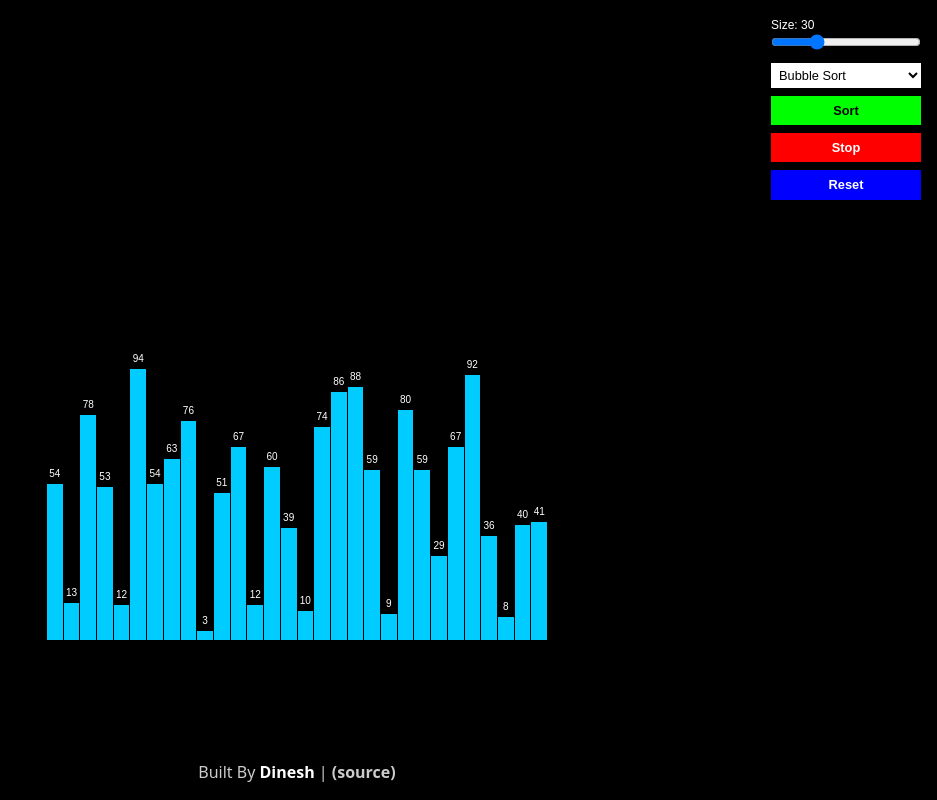
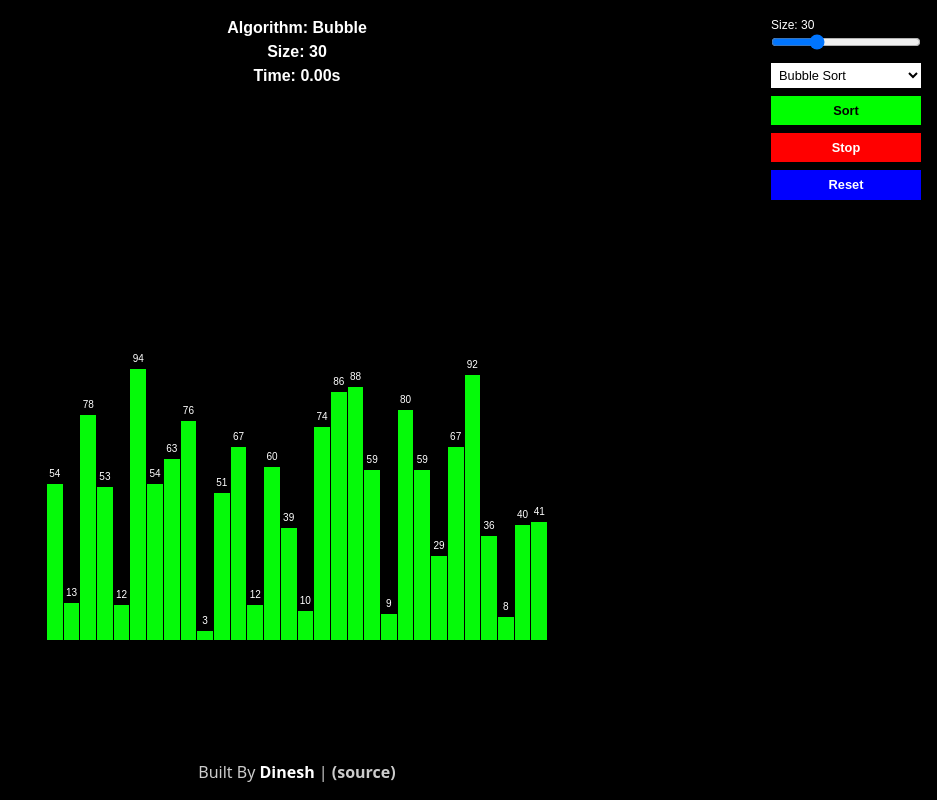
Before and after one commit to DineshDOfficial/random-animations, a Next.js app: page /animations/sorting.algorithms in a window 1280 px wide. Shown: the whole page, without its empty margins (343-1280 px from the left). Built offline with nearby package versions, Linux system fonts and the light colour scheme.

Commit message:
Added Sort Algo Simulations

```diff
--- a/animations.config.ts
+++ b/animations.config.ts
@@ -94,7 +94,7 @@ export const animations = [
         name: "Rotating Semicircles",
         description: "Animations of Rotating Semicircles",
         lastUpdatedDate: '4 May, 2025',
-        displayImageURL: '/images/@default.animation.tumbnail.image.jpg',
+        displayImageURL: '/images/rotating.semis.animation.tumbnail.image.png',
         animationPageURL: '/animations/rotating.semicircles',
         isEnabled: true,
     },
@@ -103,7 +103,7 @@ export const animations = [
         name: "Sorting Algorithms",
         description: "Visualization of how sorting algorithms works",
         lastUpdatedDate: '5 May, 2025',
-        displayImageURL: '/images/@default.animation.tumbnail.image.jpg',
+        displayImageURL: '/images/sorting.algo.animation.tumbnail.image.png',
         animationPageURL: '/animations/sorting.algorithms',
         isEnabled: true,
     },
--- a/pages/animations/rotating.semicircles/index.tsx
+++ b/pages/animations/rotating.semicircles/index.tsx
@@ -1,17 +1,41 @@
+import Head from "next/head";
 import { useEffect, useRef, useState } from "react";
 import * as THREE from "three";
 
 const SemiCircles = () => {
     const mountRef = useRef<HTMLDivElement>(null);
     const speedRef = useRef(0.01);
-    const [numLayers, setNumLayers] = useState(20); // Start with 20 layers
+    const [numLayers, setNumLayers] = useState(20);
 
     const sceneRef = useRef<THREE.Scene>();
     const circleGroupRef = useRef<THREE.Group>(new THREE.Group());
 
+    // Sound system
+    const audioCtxRef = useRef<AudioContext | null>(null);
+    const lastPlayedTimeRef = useRef<number[]>([]); // per layer timestamp
+
+    const playTone = (frequency: number, duration = 0.005, volume = 0.1) => {
+        if (!audioCtxRef.current) return;
+        const osc = audioCtxRef.current.createOscillator();
+        const gain = audioCtxRef.current.createGain();
+
+        osc.type = "sine";
+        osc.frequency.value = frequency;
+
+        gain.gain.value = volume;
+
+        osc.connect(gain);
+        gain.connect(audioCtxRef.current.destination);
+
+        osc.start();
+        osc.stop(audioCtxRef.current.currentTime + duration);
+    };
+
     useEffect(() => {
+        audioCtxRef.current = new (window.AudioContext || (window as any).webkitAudioContext)();
+        lastPlayedTimeRef.current = new Array(numLayers).fill(0);
+
         const scene = new THREE.Scene();
-        scene.background = new THREE.Color("#111111");
         sceneRef.current = scene;
 
         const camera = new THREE.PerspectiveCamera(
@@ -33,9 +57,19 @@ const SemiCircles = () => {
         let frameId: number;
         const animate = () => {
             frameId = requestAnimationFrame(animate);
+            const now = performance.now();
+
             circleGroupRef.current.children.forEach((child, i) => {
                 child.rotation.z += speedRef.current * (i + 1);
+
+                // Play sound for every 5th layer only, every 150ms at most
+                if (i % 5 === 0 && now - lastPlayedTimeRef.current[i] > 150) {
+                    const freq = 200 + i * 30;
+                    playTone(freq, 0.05, 0.05);
+                    lastPlayedTimeRef.current[i] = now;
+                }
             });
+
             renderer.render(scene, camera);
         };
         animate();
@@ -62,12 +96,13 @@ const SemiCircles = () => {
             window.removeEventListener("keydown", handleKeyDown);
             mountRef.current?.removeChild(renderer.domElement);
             renderer.dispose();
+            audioCtxRef.current?.close();
         };
     }, []);
 
     useEffect(() => {
         const group = circleGroupRef.current;
-        // Remove all existing semi-circles
+
         while (group.children.length > 0) {
             const mesh = group.children[0] as THREE.Mesh;
             mesh.geometry.dispose();
@@ -76,7 +111,7 @@ const SemiCircles = () => {
         }
 
         const radiusStep = 0.6;
-        const thickness = 0.1;
+        const thickness = 0.2;
         const segments = 24;
 
         for (let i = 0; i < numLayers; i++) {
@@ -102,10 +137,16 @@ const SemiCircles = () => {
             const mesh = new THREE.Mesh(geometry, material);
             group.add(mesh);
         }
+
+        // Resize audio tracking array
+        lastPlayedTimeRef.current = new Array(numLayers).fill(0);
     }, [numLayers]);
 
     return (
         <>
+            <Head>
+                <title>Rotating Semicircles | Random Animations</title>
+            </Head>
             <div ref={mountRef} style={{ width: "100vw", height: "100vh", overflow: "hidden" }} />
             <div
                 style={{
--- a/pages/animations/sorting.algorithms/index.tsx
+++ b/pages/animations/sorting.algorithms/index.tsx
@@ -1,5 +1,6 @@
 'use client'
 
+import Head from 'next/head'
 import React, { useEffect, useRef, useState } from 'react'
 
 type SortAlgorithm = 'bubble' | 'insertion' | 'selection'
@@ -10,6 +11,9 @@ export default function SortingVisualizer() {
     const [isSorting, setIsSorting] = useState(false)
     const [algorithm, setAlgorithm] = useState<SortAlgorithm>('bubble')
     const stopRef = useRef(false)
+
+    const [elapsedTime, setElapsedTime] = useState(0)
+    const timerRef = useRef<NodeJS.Timeout | null>(null)
 
     const audioCtxRef = useRef<AudioContext | null>(null)
     useEffect(() => {
@@ -93,26 +97,46 @@ export default function SortingVisualizer() {
     const startSort = async () => {
         setIsSorting(true)
         stopRef.current = false
+        setElapsedTime(0)
+
+        // Start timer
+        timerRef.current = setInterval(() => {
+            setElapsedTime((prev) => prev + 10)
+        }, 10)
+
         const arr = [...array]
-
         if (algorithm === 'bubble') await bubbleSort(arr)
         else if (algorithm === 'insertion') await insertionSort(arr)
         else if (algorithm === 'selection') await selectionSort(arr)
 
+        stopTimer()
         setIsSorting(false)
+    }
+
+    const stopTimer = () => {
+        if (timerRef.current) {
+            clearInterval(timerRef.current)
+            timerRef.current = null
+        }
     }
 
     const stopSort = () => {
         stopRef.current = true
+        stopTimer()
         setIsSorting(false)
     }
 
     const resetArray = () => {
         stopSort()
         generateArray()
+        setElapsedTime(0)
     }
 
     return (
+        <>
+            <Head>
+                <title>Sorting Algorithms | Random Animations</title>
+            </Head>
             <div
                 style={{
                     background: '#000',
@@ -160,8 +184,8 @@ export default function SortingVisualizer() {
                         style={{
                             padding: '4px',
                             fontSize: '0.8rem',
-                        color: '#000', // Ensures text is visible
-                        backgroundColor: '#fff', // Ensures contrast
+                            color: '#000',
+                            backgroundColor: '#fff',
                         }}
                     >
                         <option value="bubble">Bubble Sort</option>
@@ -210,6 +234,26 @@ export default function SortingVisualizer() {
                     </button>
                 </div>
 
+                {/* TOP BAR - Algorithm, Size, Timer */}
+                <div
+                    style={{
+                        position: 'absolute',
+                        top: '1rem',
+                        left: '50%',
+                        transform: 'translateX(-50%)',
+                        textAlign: 'center',
+                        color: '#fff',
+                        fontSize: '1rem',
+                        fontWeight: 'bold',
+                        pointerEvents: 'none',
+                        zIndex: 10,
+                    }}
+                >
+                    Algorithm: {algorithm.charAt(0).toUpperCase() + algorithm.slice(1)}<br />
+                    Size: {arraySize}<br />
+                    Time: {(elapsedTime / 1000).toFixed(2)}s
+                </div>
+
                 {/* Bar Chart */}
                 <div
                     style={{
@@ -228,7 +272,7 @@ export default function SortingVisualizer() {
                             style={{
                                 height: `${val * 0.6}%`,
                                 width: `${100 / array.length}%`,
-                            background: '#0cf',
+                                background: '#05fa09',
                                 position: 'relative',
                                 transition: 'height 0.1s linear',
                                 display: 'flex',
@@ -250,5 +294,6 @@ export default function SortingVisualizer() {
                     ))}
                 </div>
             </div>
+        </>
     )
 }
```
Also changed, not shown: public/images/rotating.semis.animation.tumbnail.image.png (added), public/images/sorting.algo.animation.tumbnail.image.png (added). Lines whose indentation alone changed are shown as unchanged.
